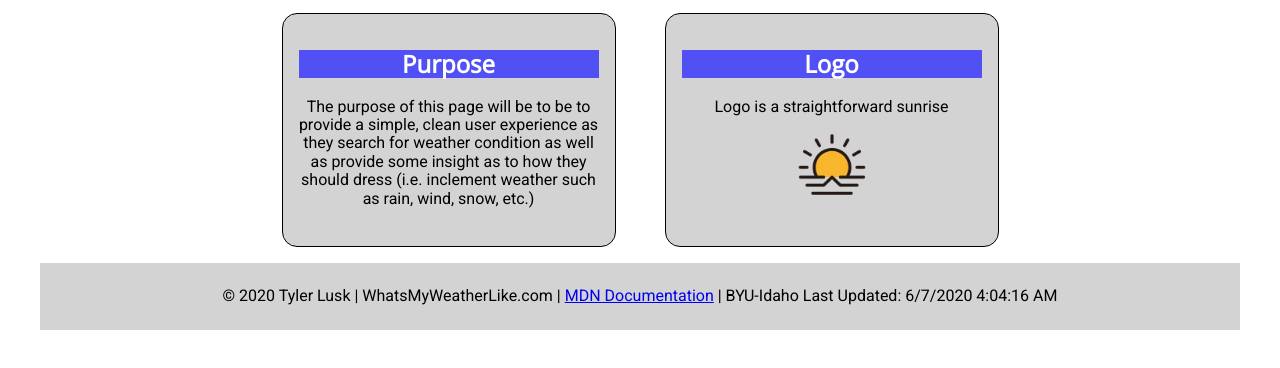
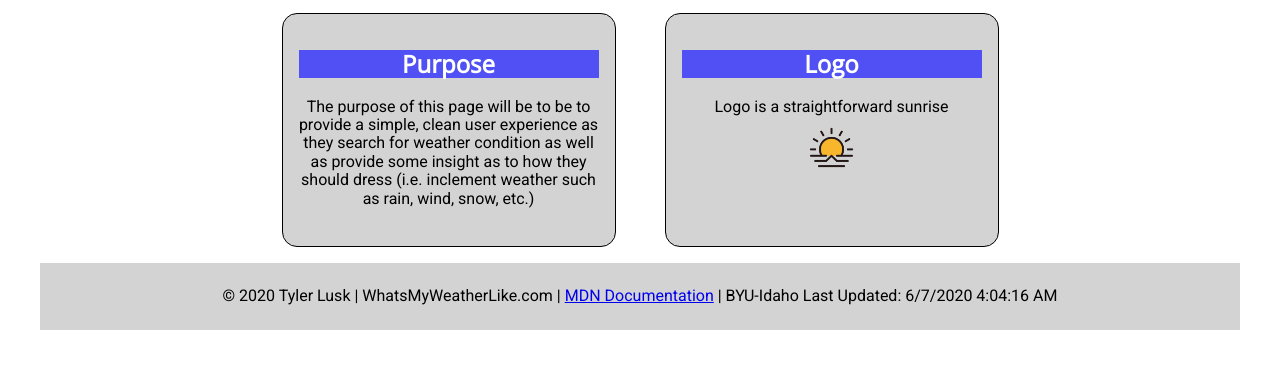
Before and after one commit to TeeLusk/TeeLusk.github.io, a website: page lesson3/index.html in a window 1280 px wide. Shown: the part 150-518 px from the top of the page. Drawn offline with nearby package versions, Linux system fonts and the light colour scheme.

Commit message:
Logo adjusted lesson 3

```diff
--- a/lesson3/css/styles.css
+++ b/lesson3/css/styles.css
@@ -88,6 +88,7 @@ p, span {
 img {
     border: 1px;
     margin: auto;
+    height: 65px;
 
 }
 
```
